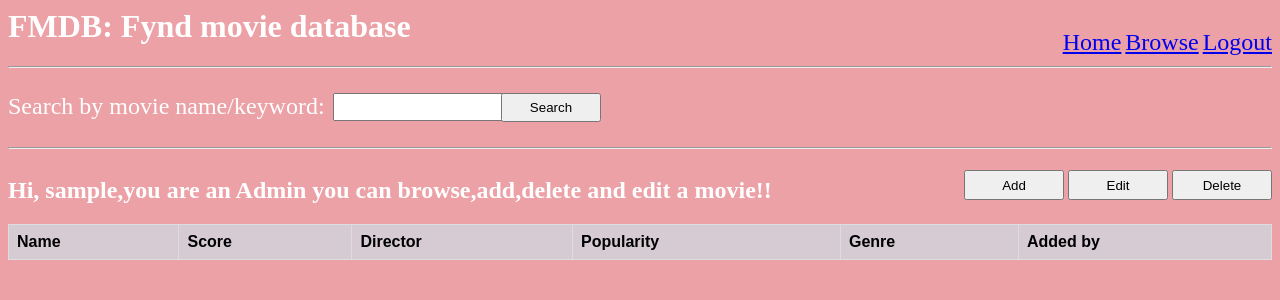
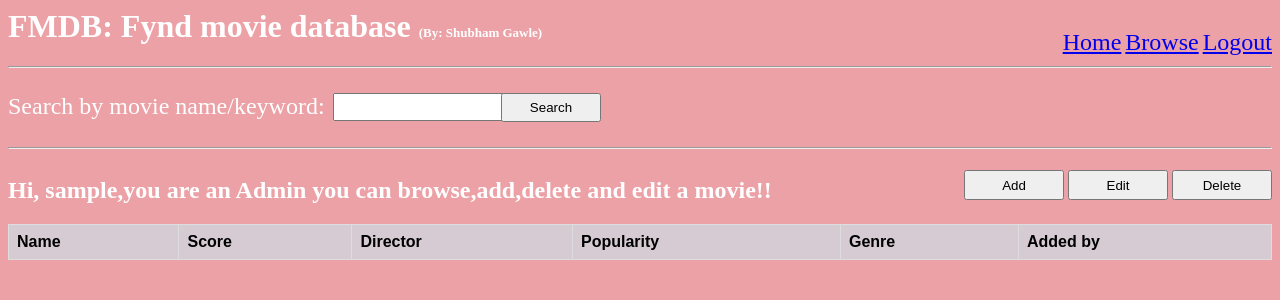
Before and after one commit to Shubhamgawle96/FyndTask, a Flask app: page /index in a window 1280 px wide. Shown: the top 300 px of the page. Run offline with Flask 2, Linux system fonts and the light colour scheme; the visitor is signed in with stand-in values (Sample User, id 1); data comes from the database, SQL or seed files in the repository; data that the repository does not hold is empty.

Commit message:
Added owner info

```diff
--- a/app/templates/base.html
+++ b/app/templates/base.html
@@ -125,7 +125,7 @@
         </div>
 
         <div>
-            <h1 style="color:white;">FMDB: Fynd movie database</h1>
+            <h1 style="color:white;">FMDB: Fynd movie database <span style="font-size:small;">(By: Shubham Gawle)</span></h1>
             <div style="margin-top:-3%;float:right;">
                 <a style="font-size:x-large" href="{{ url_for('index') }}">Home</a>
                 <a style="font-size:x-large"  href="{{ url_for('user') }}">Browse</a>
```
